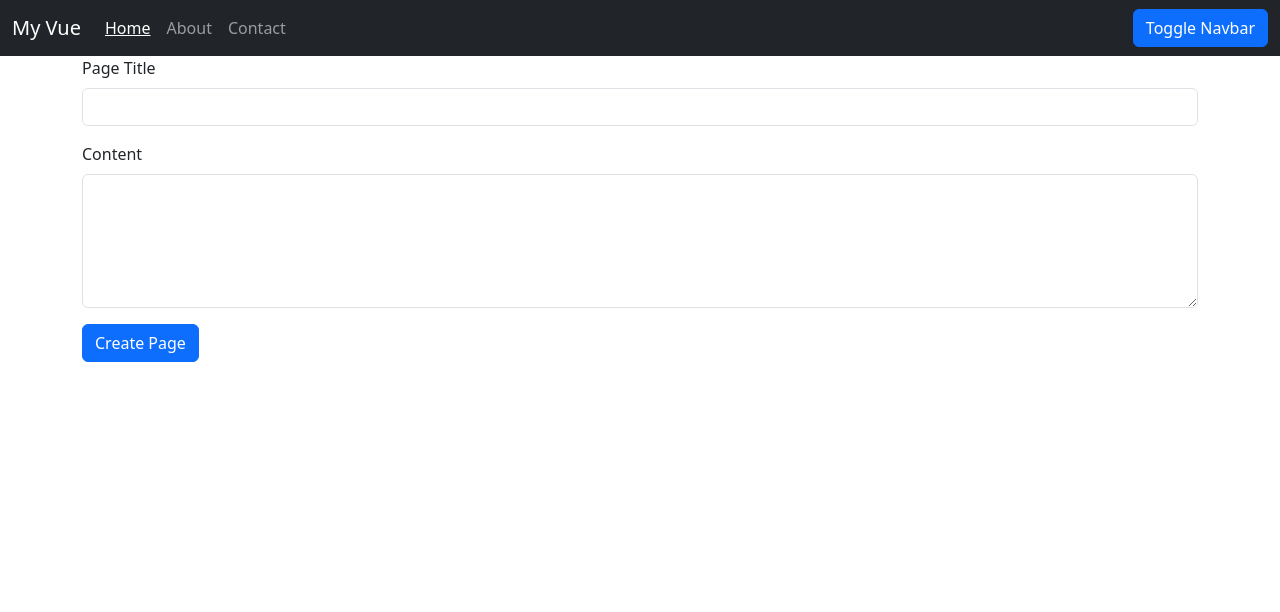
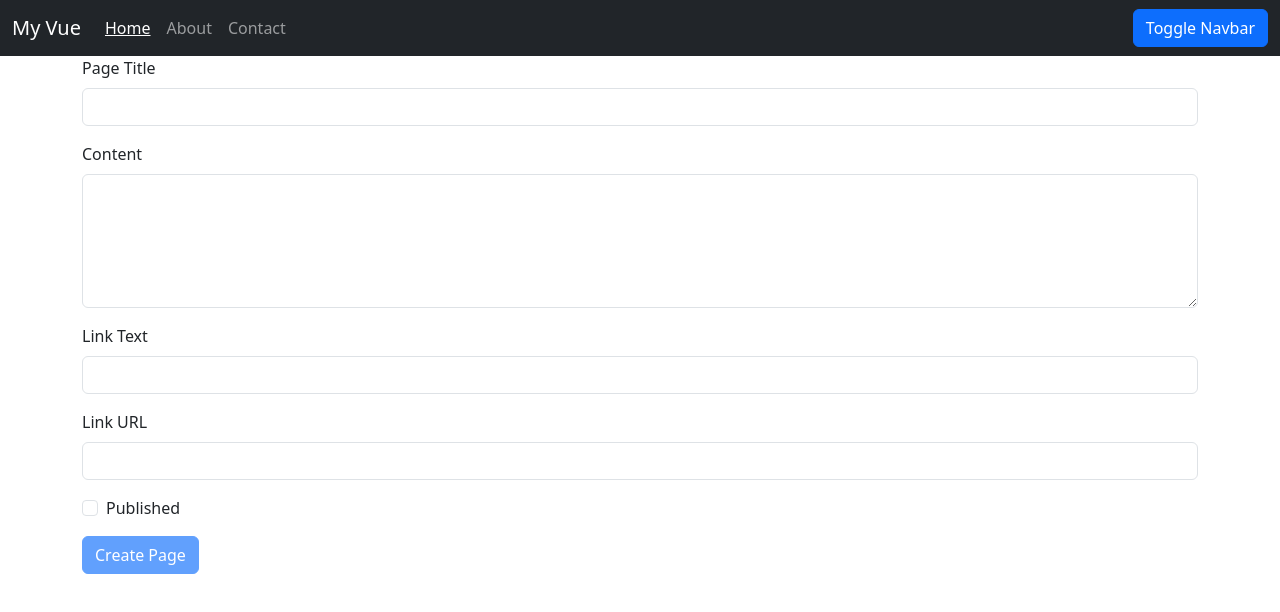
Before and after one commit to ericmc21/vue-start-spa, a Vue app: page / in a window 1280 px wide. Shown: the top 612 px of the page. Built offline with nearby package versions, Linux system fonts and the light colour scheme; the HTML template or start-up script is replaced by a standard one.

Commit message:
less 4.5 form validation

```diff
--- a/src/components/CreatePage.vue
+++ b/src/components/CreatePage.vue
@@ -2,6 +2,7 @@
 
 <div class="container mb-3">
     <form action="">
+        <div class="col">
         <div class="mb-3">
             <label for="" class="form-label">
                 Page Title
@@ -21,11 +22,40 @@
             rows="5"
             v-model="content"></textarea>
         </div>
-        <div class="mb-3">
-            <button class="btn btn-primary"
-            @click.prevent="pageCreated({pageTitle, content})">
+      </div>
+        <div class="col">
+            <div class="mb-3">
+                <label for="" class="form-label">
+                    Link Text
+                </label>
+                <input type="text"
+                class="form-control"
+                v-model="linkText"
+                />
+            </div>
+            <div class="mb-3">
+                <label for="" class="form-label">
+                    Link URL
+                </label>
+                <input type="text"
+                class="form-control"
+                v-model="linkUrl"
+                />
+            </div>
+            <div class="mb-3">
+                <div class="form-check">
+                    <input class="form-check-input" type="checkbox"/>
+                    <label class="form-check-label" for="gridCheck1">Published</label>
+                </div>
+            </div>
+            <div class="mb-3">
+            <button
+            class="btn btn-primary"
+            :disabled="isFormInvalid"
+            @click.prevent="submitForm">
                 Create Page
             </button>
+        </div>
         </div>
     </form>
 
@@ -34,10 +64,34 @@
 <script>
 export default {
     props: ['pageCreated'],
+    computed:{
+        isFormInvalid(){
+            return !this.pageTitle || !this.content || !this.linkText || !this.linkUrl;
+        }
+    },
     data(){
         return {
             pageTitle: '',
-            content: ''
+            content: '',
+            linkText: '',
+            linkUrl: '',
+        }
+    },
+    methods: {
+        submitForm(){
+            if(!this.pageTitle || !this.content || !this.linkText || !this.linkUrl){
+                alert('Please fill the form.');
+                return;
+            }
+            this.pageCreated({
+                pageTitle: this.pageTitle,
+                content: this.content,
+                link:{
+                    text: this.linkText,
+                    url: this.linkUrl
+
+                }
+            })
         }
     }
 }
```
